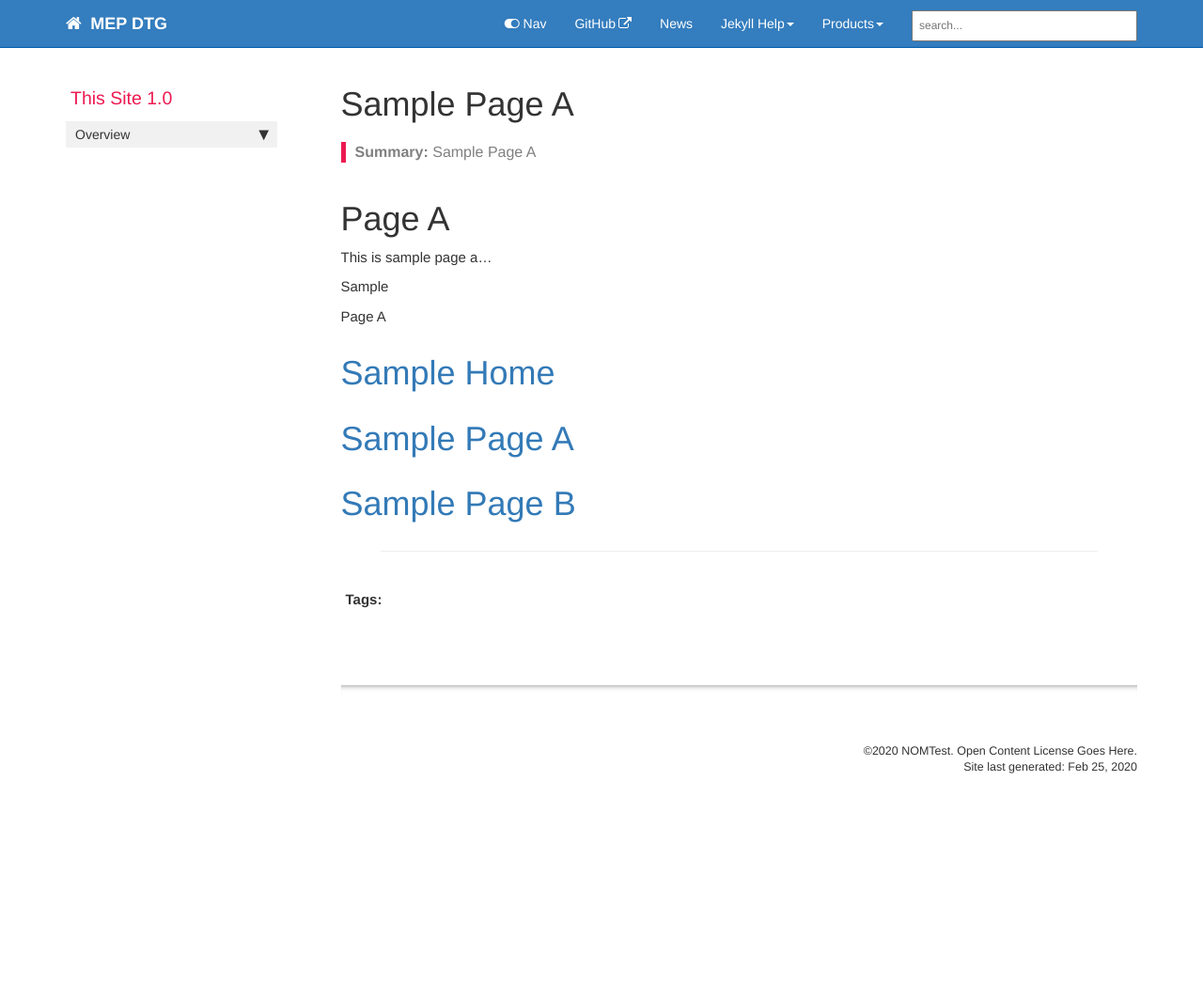
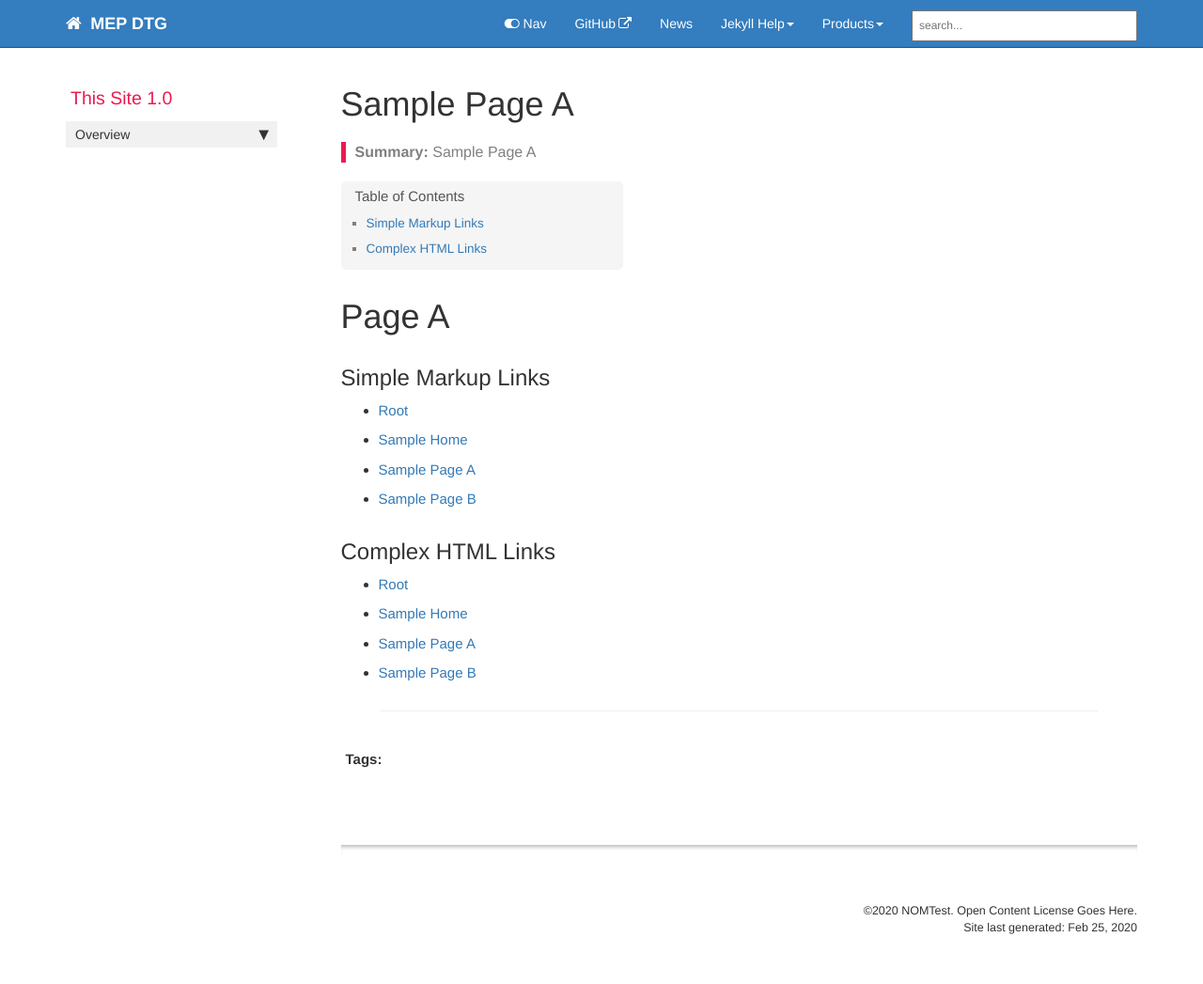
Before and after one commit to raster/nom, a Jekyll site: the page built from samples/page-a.md, in a window 1280 px wide. Shown: the whole page at 94% size. Built offline with Jekyll 4.4.1, drawn with Linux system fonts in a browser that asks for light colours; comment, search, counter and statistics services are not loaded; before the commit the page ends 900 px from its top, so only the background shows below that.

Commit message:
Update page-a.md

```diff
--- a/samples/page-a.md
+++ b/samples/page-a.md
@@ -9,15 +9,22 @@ summary: Sample Page A
 
 # Page A
 
-This is sample page a...
 
-Sample
+## Simple Markup Links
 
-Page A
+* [Root](../index.html)
+* [Sample Home](index.html)
+* [Sample Page A](page-a.html)
+* [Sample Page B](page-b.html)
 
-# [Sample Home](index.html)
-# [Sample Page A](page-a.html)
-# [Sample Page B](page-b.html)
+
+## Complex HTML Links
+
+* <a href="{{ 'index.html' | relative_url }}">Root</a>
+* <a href="{{ 'samples/index.html' | relative_url }}">Sample Home</a>
+* <a href="{{ 'samples/page-a.html' | relative_url }}">Sample Page A</a>
+* <a href="{{ 'samples/page-b.html' | relative_url }}">Sample Page B</a>
+
 
 ---
 
```
